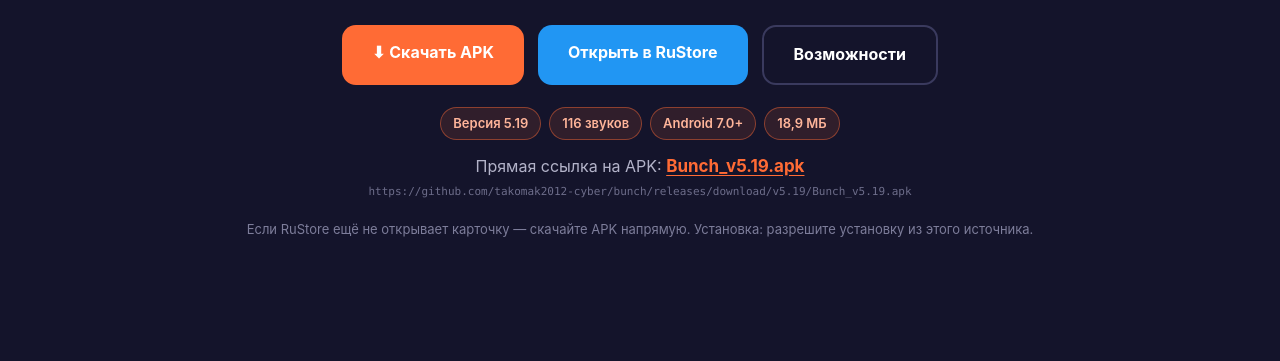
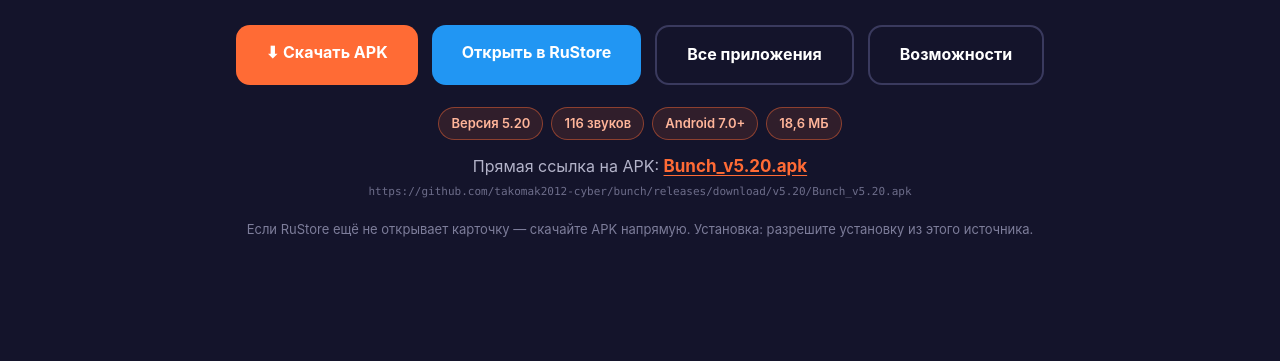
Before and after one commit to takomak2012-cyber/bunch, a plain HTML site: page index.html in a window 1280 px wide. Shown: the part 384-745 px from the top of the page. Drawn offline with Linux system fonts and the light colour scheme.

Commit message:
Bunch 5.20: site update

```diff
--- a/index.html
+++ b/index.html
@@ -20,22 +20,23 @@
     <p class="tagline">116 звуков для розыгрышей: чихи, кашель, пуки, сцены и офисные приколы. Выбери звук, запусти сейчас или поставь на время.</p>
 
     <div class="cta">
-      <a class="btn btn-primary" href="https://github.com/takomak2012-cyber/bunch/releases/download/v5.19/Bunch_v5.19.apk">⬇ Скачать APK</a>
+      <a class="btn btn-primary" href="https://github.com/takomak2012-cyber/bunch/releases/download/v5.20/Bunch_v5.20.apk">⬇ Скачать APK</a>
       <a class="btn btn-store" href="https://www.rustore.ru/catalog/app/com.bunch.app">Открыть в RuStore</a>
+      <a class="btn btn-ghost" href="https://takomak2012-cyber.github.io">Все приложения</a>
       <a class="btn btn-ghost" href="#features">Возможности</a>
     </div>
 
     <p class="hero-badges">
-      <span class="badge">Версия 5.19</span>
+      <span class="badge">Версия 5.20</span>
       <span class="badge">116 звуков</span>
       <span class="badge">Android 7.0+</span>
-      <span class="badge">18,9 МБ</span>
+      <span class="badge">18,6 МБ</span>
     </p>
 
     <p class="direct-link">Прямая ссылка на APK:
-      <a href="https://github.com/takomak2012-cyber/bunch/releases/download/v5.19/Bunch_v5.19.apk">Bunch_v5.19.apk</a>
+      <a href="https://github.com/takomak2012-cyber/bunch/releases/download/v5.20/Bunch_v5.20.apk">Bunch_v5.20.apk</a>
     </p>
-    <p class="direct-url">https://github.com/takomak2012-cyber/bunch/releases/download/v5.19/Bunch_v5.19.apk</p>
+    <p class="direct-url">https://github.com/takomak2012-cyber/bunch/releases/download/v5.20/Bunch_v5.20.apk</p>
     <p class="direct-hint">Если RuStore ещё не открывает карточку — скачайте APK напрямую. Установка: разрешите установку из этого источника.</p>
   </div>
 </header>
@@ -131,14 +132,14 @@
         <p class="install-url">takomak2012-cyber.github.io/bunch</p>
 
         <div class="version-box">
-          <p><b>Версия 5.19</b> · 116 звуков · Android 7.0+ · 18,9 МБ</p>
-          <p>APK: <a href="https://github.com/takomak2012-cyber/bunch/releases/download/v5.19/Bunch_v5.19.apk">Bunch_v5.19.apk</a> ·
-             <a href="https://github.com/takomak2012-cyber/bunch/releases/tag/v5.19">страница релиза</a></p>
-          <p class="hash">SHA-256: 15ee7779850c31b7a0496247635bfd4b1f77cfe38bc52b504c48697fcf68263a</p>
+          <p><b>Версия 5.20</b> · 116 звуков · Android 7.0+ · 18,6 МБ</p>
+          <p>APK: <a href="https://github.com/takomak2012-cyber/bunch/releases/download/v5.20/Bunch_v5.20.apk">Bunch_v5.20.apk</a> ·
+             <a href="https://github.com/takomak2012-cyber/bunch/releases/tag/v5.20">страница релиза</a></p>
+          <p class="hash">SHA-256: 9a16c04c8f3298dc60ff10d19dd71c201d0fa88328da307597dc1410e44344a0</p>
         </div>
 
         <div class="cta cta-left">
-          <a class="btn btn-primary" href="https://github.com/takomak2012-cyber/bunch/releases/download/v5.19/Bunch_v5.19.apk">⬇ Скачать APK</a>
+          <a class="btn btn-primary" href="https://github.com/takomak2012-cyber/bunch/releases/download/v5.20/Bunch_v5.20.apk">⬇ Скачать APK</a>
           <a class="btn btn-store" href="https://www.rustore.ru/catalog/app/com.bunch.app">RuStore</a>
         </div>
         <p class="direct-hint">Откройте файл на телефоне и разрешите установку из этого источника. Обновления — поверх старой версии, данные сохраняются.</p>
@@ -168,8 +169,8 @@
         <p>Оригиналы из Mixkit (Mixkit License) и Wikimedia Commons (Public Domain / CC0), плюс семь синтезированных сигналов. Файлы не пережимаются и не нормализуются.</p>
       </details>
       <details>
-        <summary>Что нового в 5.19?</summary>
-        <p>Новый главный экран, тёмная тема, коллекции и достижения, звук дня, сценарии пранка, превью-волна, стикеры и исправления рекламы.</p>
+        <summary>Что нового в 5.20?</summary>
+        <p>Убраны зависимости Google Play Services и встроенные возрастные ограничения, баннеры теперь на девяти экранах, исправлена загрузка рекламы. Плюс всё из 5.19: новый главный экран, коллекции и достижения, звук дня, сценарии пранка, превью-волна и стикеры.</p>
       </details>
     </div>
   </div>
@@ -180,10 +181,11 @@
     <div class="footer-links">
       <a href="privacy.html">Политика конфиденциальности</a>
       <a href="app-ads.txt">app-ads.txt</a>
+      <a href="https://takomak2012-cyber.github.io">Все приложения</a>
       <a href="https://github.com/takomak2012-cyber/bunch">GitHub</a>
       <a href="https://www.rustore.ru/catalog/app/com.bunch.app">RuStore</a>
     </div>
-    <p class="dev">Разработчик: Вячеслав Долар · Bunch 5.19 · 2026</p>
+    <p class="dev">Разработчик: Вячеслав Долар · Bunch 5.20 · 2026</p>
   </div>
 </footer>
 
```
